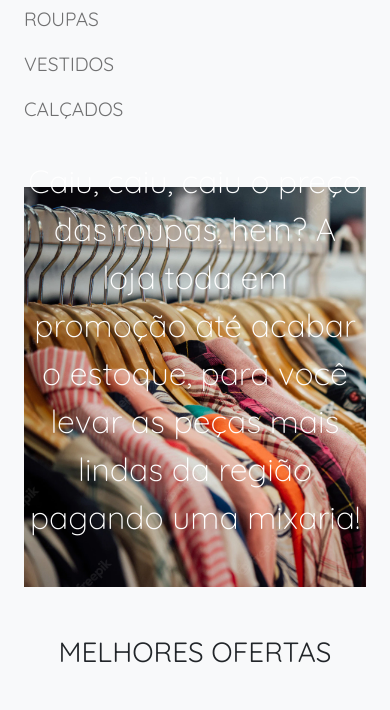
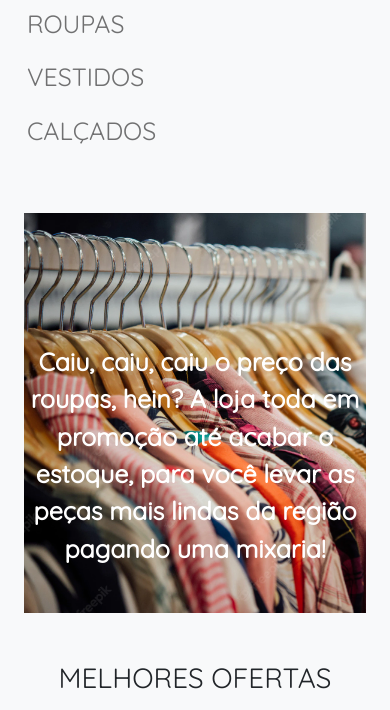
Before and after one commit to MarcioVictor22001/Meus-Projetos, a plain HTML site: page Loja de Roupa - Site simples/index.html in a window 390 px wide. Both pictures are taken after a click on the button "Toggle navigation". Shown: the part 89-799 px from the top of the page. Drawn offline with nearby package versions, Linux system fonts and the light colour scheme; a script that the page names is missing.

Commit message:
melhoria

```diff
--- a/Loja de Roupa - Site simples/style.css
+++ b/Loja de Roupa - Site simples/style.css
@@ -24,8 +24,13 @@ img{
   width: 80px;
 }
 
+.nav-item{
+  padding: 0 3px;
+}
+
 .nav-link{
   color: #454545;
+  font-size: 1.3em;
 }
 
 .nav-link:hover{
@@ -52,7 +57,7 @@ img{
   position: absolute;
   bottom: 30px;
   font-size: 2rem;
-  font-weight: 300;
+  font-weight: bold;
   color: rgb(255, 255, 255);
 }
 
@@ -140,3 +145,9 @@ footer{
     margin: 20px auto;
   }
 }
+
+@media (max-width: 500px){
+  .thumb-text{
+    font-size: 1.3em;
+  }
+}
```
